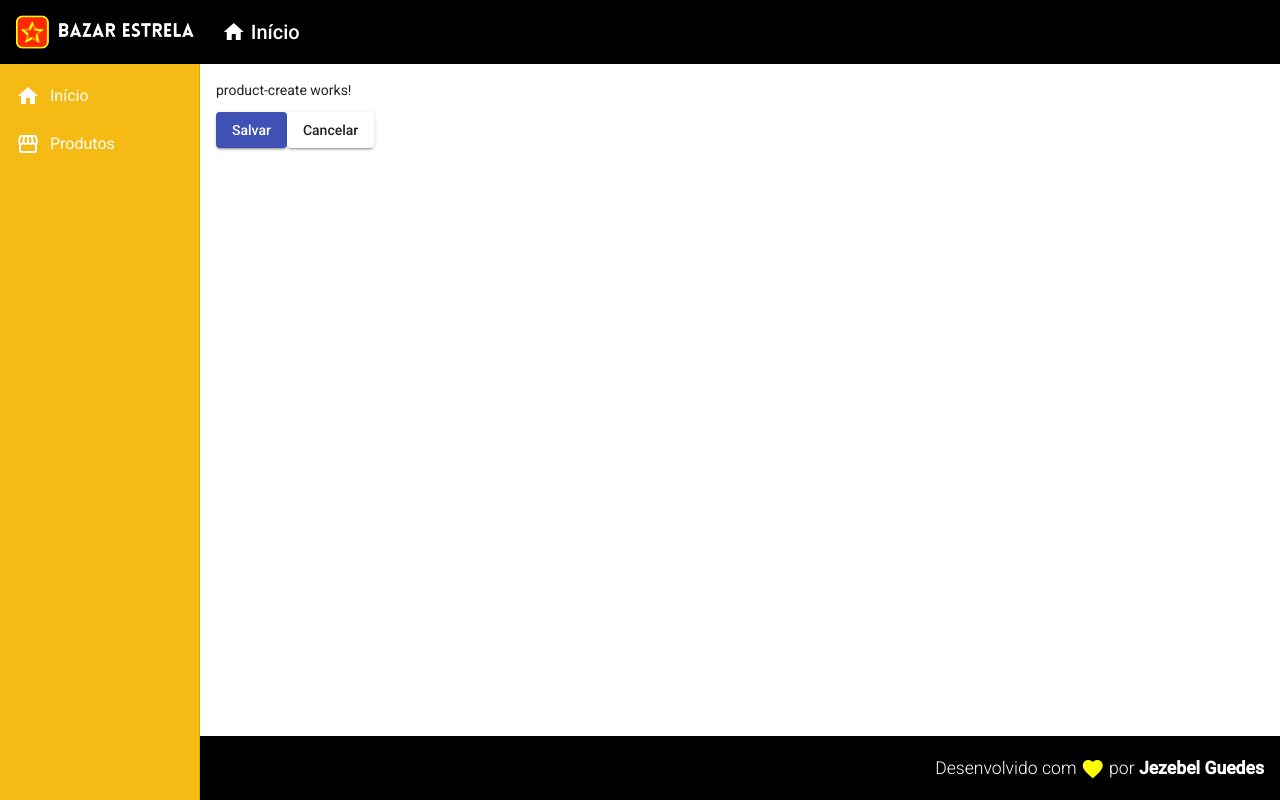
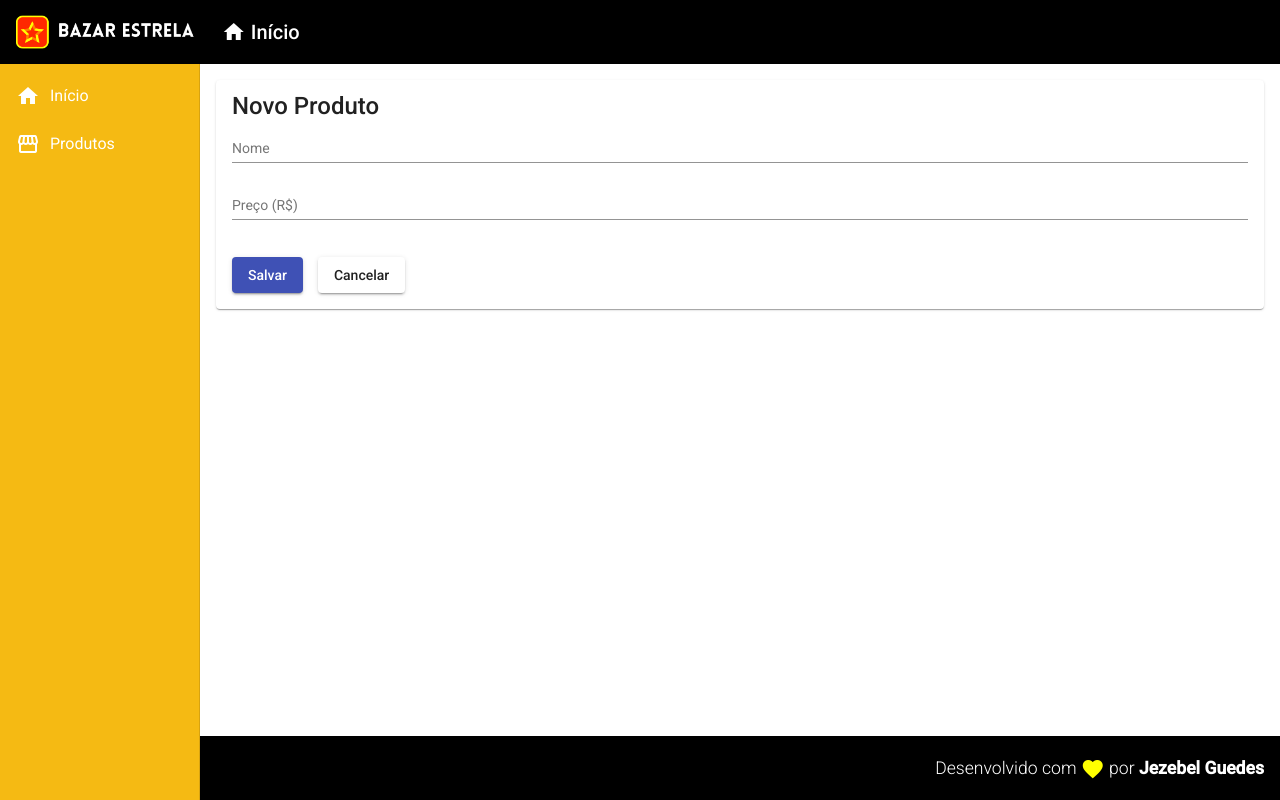
Before and after one commit to Jezebel1990/angular-crud, an Angular app in the folder frontend/: page /products/create in a window 1280 px wide. Built offline with nearby package versions, Linux system fonts and the light colour scheme.

Commit message:
feat: Create product

```diff
--- a/frontend/src/app/components/product/product-create/product-create.component.css
+++ b/frontend/src/app/components/product/product-create/product-create.component.css
@@ -0,0 +1,8 @@
+form {
+    display: flex;
+    flex-direction: column;
+}
+
+button {
+    margin: 20px 15px 0px 0px;
+}
--- a/frontend/src/app/components/product/product-create/product-create.component.html
+++ b/frontend/src/app/components/product/product-create/product-create.component.html
@@ -1,5 +1,15 @@
-<p>product-create works!</p>
-
+<mat-card>
+    <mat-card-title>Novo Produto</mat-card-title>
+    <form>
+        <mat-form-field>
+            <input matInput placeholder="Nome"
+            [(ngModel)]="product.name" name="name">
+        </mat-form-field>
+        <mat-form-field>
+            <input matInput placeholder="Preço (R$)"
+            [(ngModel)]="product.price" name="price">
+        </mat-form-field>
+    </form>
     <button mat-raised-button (click)="createProduct()" color="primary">
         Salvar
     </button>
@@ -7,3 +17,4 @@
     <button mat-raised-button (click)="cancel()">
        Cancelar
     </button>
+</mat-card>
--- a/frontend/src/app/components/product/product-create/product-create.component.ts
+++ b/frontend/src/app/components/product/product-create/product-create.component.ts
@@ -1,6 +1,7 @@
 import { Component, OnInit } from '@angular/core';
 import { ProductService } from './../product.service';
 import { Router } from '@angular/router';
+import { Product } from '../product.model';
 
 @Component({
   selector: 'app-product-create',
@@ -8,6 +9,12 @@ import { Router } from '@angular/router';
   styleUrls: ['./product-create.component.css']
 })
 export class ProductCreateComponent implements OnInit {
+
+product: Product = {
+  name: '',
+  price: null
+}
+
 
   constructor(private productService: ProductService,
     private router: Router) { }
@@ -17,7 +24,18 @@ export class ProductCreateComponent implements OnInit {
 }
 
 createProduct(): void {
+ this.productService.create(this.product).subscribe((createdProduct) => {
+  if (typeof createdProduct.id === 'string') {
+    createdProduct.id = Number(parseInt(createdProduct.id, 16));
+  }
+  if (typeof createdProduct.price === 'string') {
+    createdProduct.price = parseFloat(createdProduct.price);
+  }
   this.productService.showMessage('Produto criado!')
+  this.router.navigate(['/products'])
+  }, err => {
+      this.productService.showMessage('Erro ao criar o produto');
+    });
   }
 
 cancel(): void {
--- a/frontend/src/app/components/product/product.service.ts
+++ b/frontend/src/app/components/product/product.service.ts
@@ -1,12 +1,17 @@
+import { HttpClient } from '@angular/common/http';
 import { Injectable } from '@angular/core';
 import { MatSnackBar } from '@angular/material/snack-bar';
+import { Product } from './product.model';
+import { Observable } from 'rxjs';
 
 @Injectable({
   providedIn: 'root'
 })
 export class ProductService {
 
-  constructor(private snackBar: MatSnackBar) { }
+  baseUrl = "https://angular-crud-api.onrender.com/products"
+
+  constructor(private snackBar: MatSnackBar, private http: HttpClient) { }
 
   showMessage(msg: string): void {
     this.snackBar.open(msg, 'X', {
@@ -15,4 +20,7 @@ export class ProductService {
       verticalPosition: "top"
     })
   }
+  create(product: Product): Observable<Product> {
+    return this.http.post<Product>(this.baseUrl, product)
+  }
 }
```
Also changed, not shown: frontend/src/app/app.module.ts (+10 -1 lines). Lines whose indentation alone changed are shown as unchanged.
